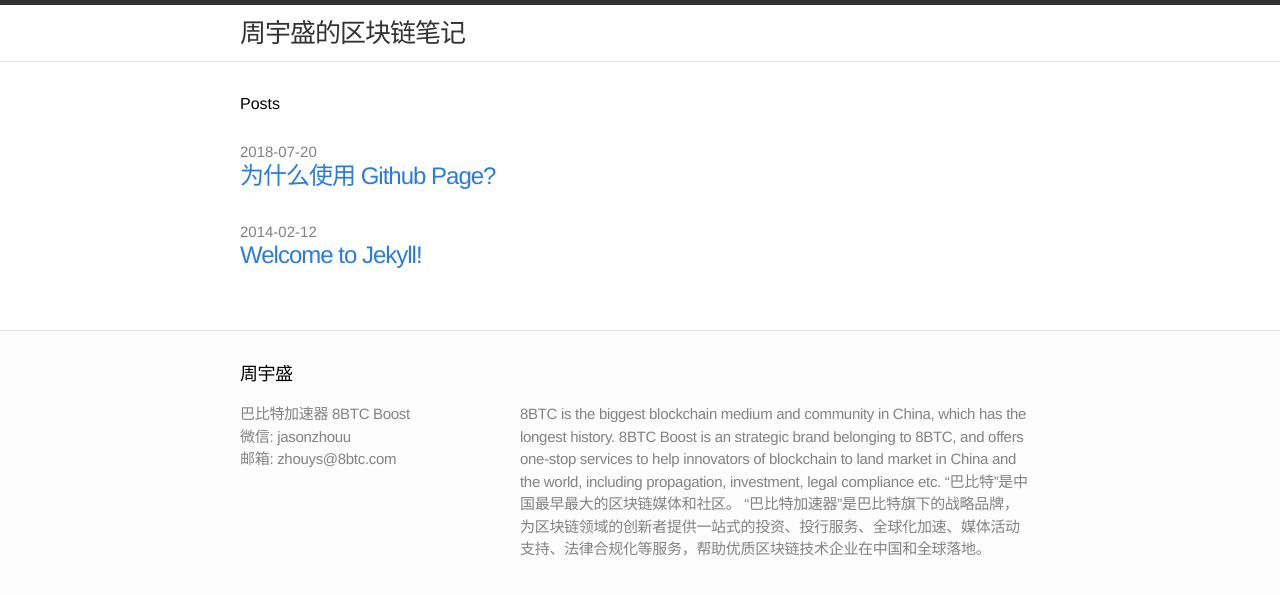
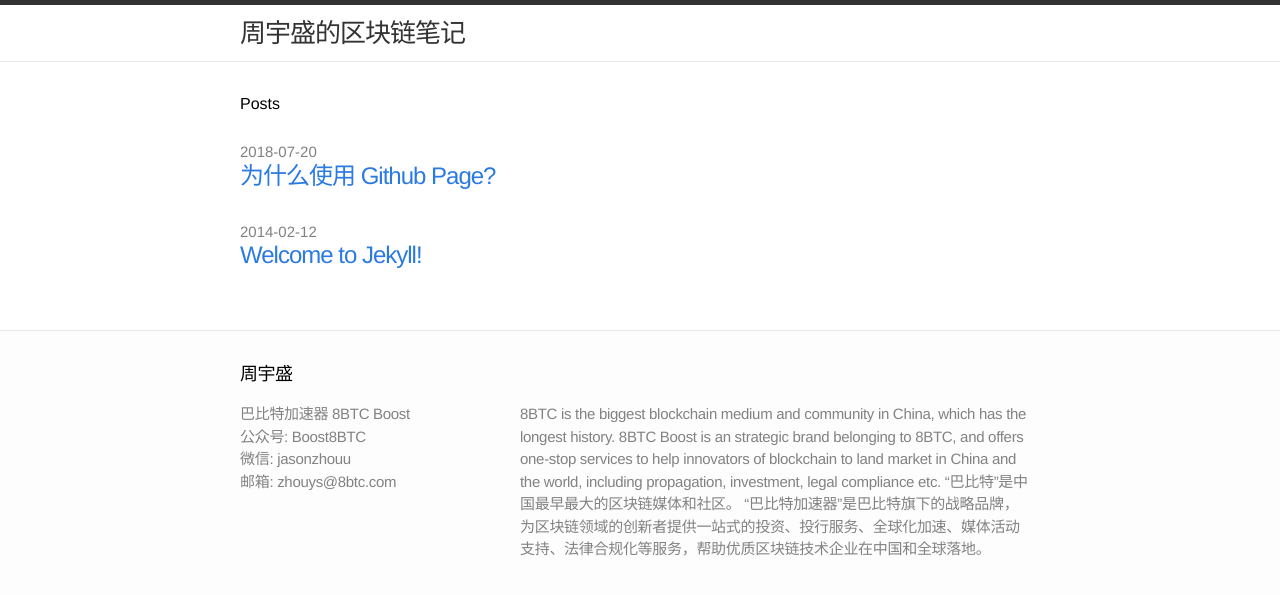
Before and after one commit to jasonzhouu/jekyll-template, a Jekyll site: the page built from index.html, in a window 1280 px wide. Shown: the top 595 px of the page. Built offline with Jekyll 4.4.1, drawn with Linux system fonts in a browser that asks for light colours.

Commit message:
Update footer.html

```diff
--- a/_includes/footer.html
+++ b/_includes/footer.html
@@ -7,6 +7,7 @@
     <div class="footer-col-1 column">
       <ul>
         <li>巴比特加速器 8BTC Boost</li>
+        <li>公众号: Boost8BTC</li>
         <li>微信: jasonzhouu</li>
         <li>邮箱: zhouys@8btc.com</li>
       </ul>
```
